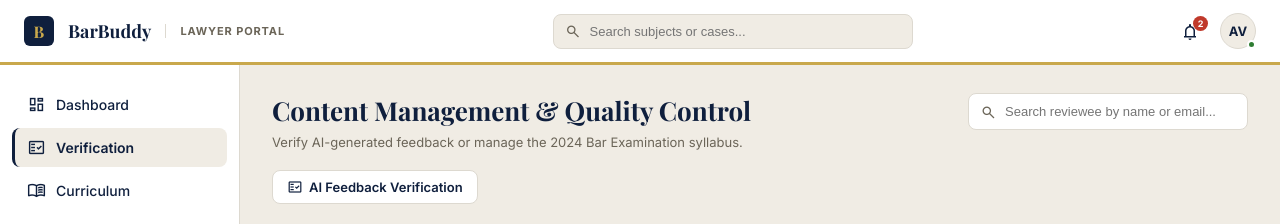
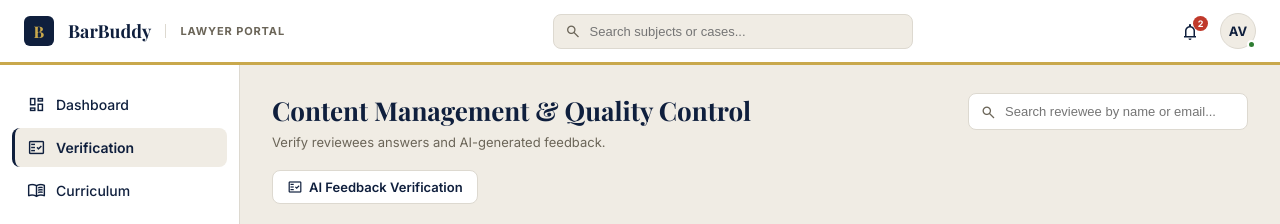
Before and after one commit to jzranil/BarBuddy, a React (Vite) app in the folder frontend/: page /lawyer/verification in a window 1280 px wide. Shown: the top 224 px of the page. Built offline with nearby package versions, Linux system fonts and the light colour scheme; a web font is replaced by a local one.

Commit message:
Added: Badges, Settings (all roles done) Removed: Free Trial

```diff
--- a/frontend/src/pages/lawyer/VerificationPage.jsx
+++ b/frontend/src/pages/lawyer/VerificationPage.jsx
@@ -38,7 +38,7 @@ export default function VerificationPage() {
         <div>
           <h1 style={{ fontSize: '26px', marginBottom: '6px' }}>Content Management & Quality Control</h1>
           <p style={{ fontSize: '13px', color: 'var(--text-muted)', margin: 0 }}>
-            Verify AI-generated feedback or manage the 2024 Bar Examination syllabus.
+            Verify reviewees answers and AI-generated feedback.
           </p>
         </div>
         <div style={{ position: 'relative', width: '280px' }}>
```
